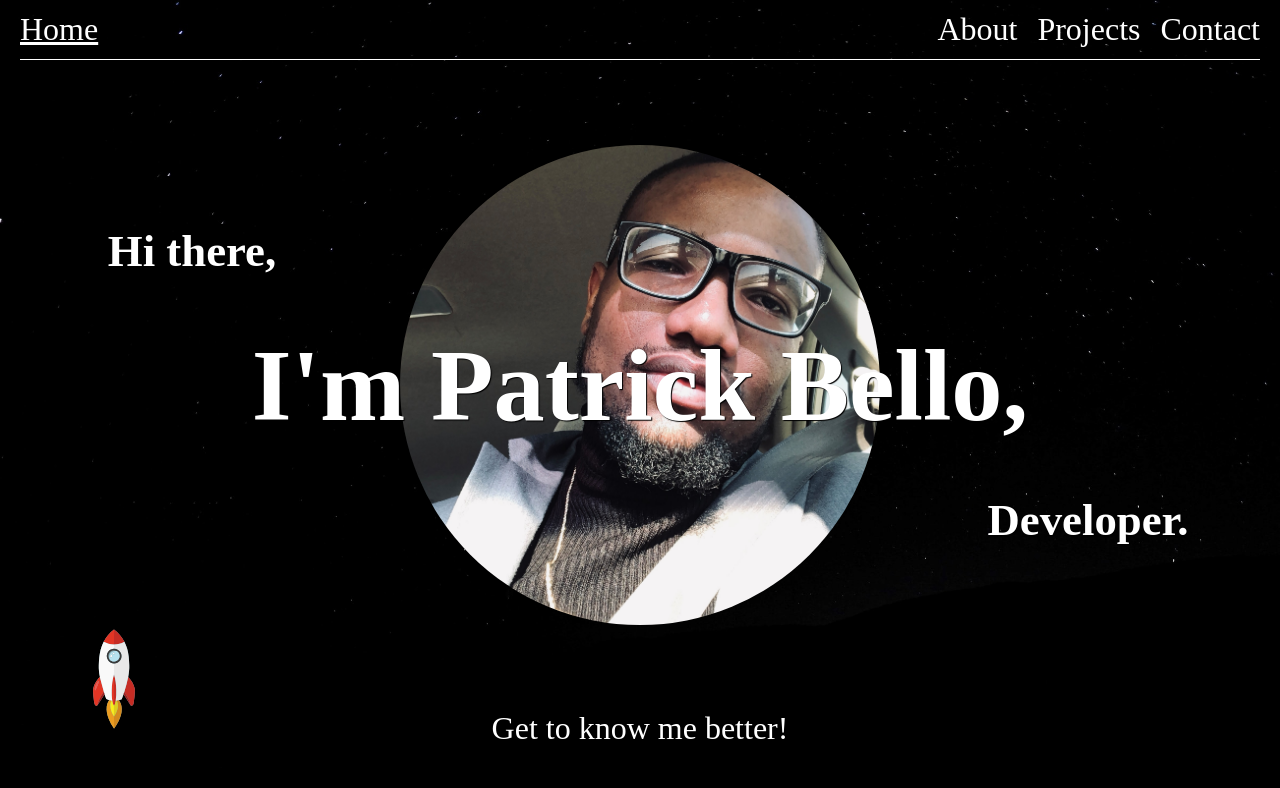
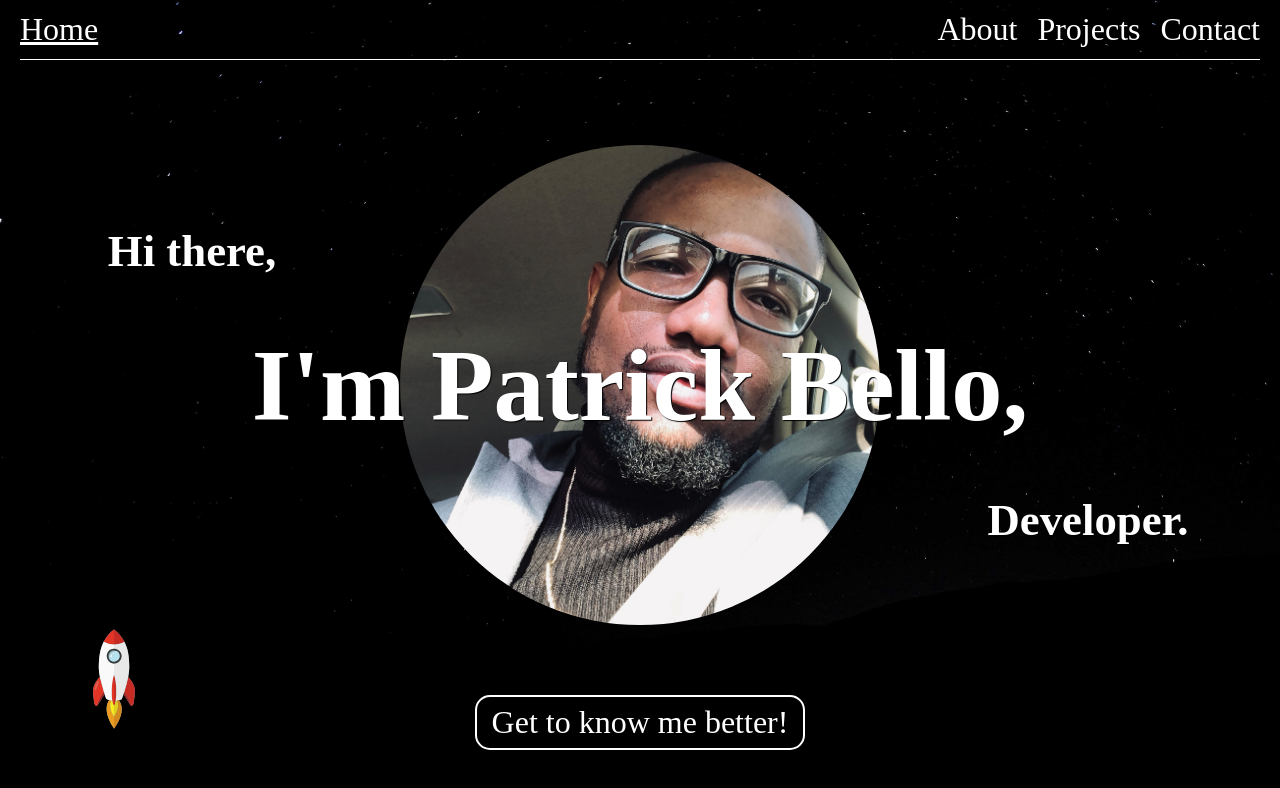
Before and after one commit to mayorbcode/portfolio, a React (Create React App) app: page / in a window 1280 px wide. Shown: the top 788 px of the page. Built offline with nearby package versions, Linux system fonts and the light colour scheme.

Commit message:
css tweaks + started about page

```diff
--- a/src/App.css
+++ b/src/App.css
@@ -89,10 +89,6 @@ html, body {
   left: 35vw;
 }
 
-.home .top h1:hover {
-  cursor: pointer;
-}
-
 .home img {
   position: absolute;
   z-index: 0;
@@ -100,10 +96,6 @@ html, body {
   width: 480px;
   border-radius: 50%;
   object-fit: cover;
-}
-
-.home img:hover {
-  cursor: pointer;
 }
 
 .home .bottom {
@@ -115,11 +107,17 @@ html, body {
   text-decoration: none;
   font-size: 2rem;
   color: white;
-  transition: transform 0.5s;
+  margin-top: -15px;
+  border: 2px solid white;
+  border-radius: 15px;
+  padding: 7px 15px;
+  transition: transform 0.5s, color 0.65s, background-color 0.65s;
 }
 
 .home .bottom a:hover {
   transform: scale(1.2);
+  color: black;
+  background-color: white;
 }
 
 .svg {
@@ -132,7 +130,6 @@ html, body {
   background-image: url('./images/Rocket11.svg');
   background-size: 100% 100%;
   background-repeat: no-repeat;
-  cursor: pointer;
 }
 
 /* Page Transitions */
--- a/src/components/About.js
+++ b/src/components/About.js
@@ -15,6 +15,12 @@ const About = () => {
   }
   return (
     <div className="about">
+      <div className="top">
+        <div className="text">
+          <h1>I'm passionate about programming, working out and food (yes, food).</h1>
+          <p>Here are a few tools i'm fairly competent at using:</p>
+        </div>
+      </div>
       <div className="bottom">
         <Link onMouseEnter={() => scaleItem('.bottom a', 1.2, 0.25)} onMouseLeave={() => scaleItem('.bottom a', 1, 0.25)} to='/projects'>View some of my work!</Link>
         <div className="svg">
```
